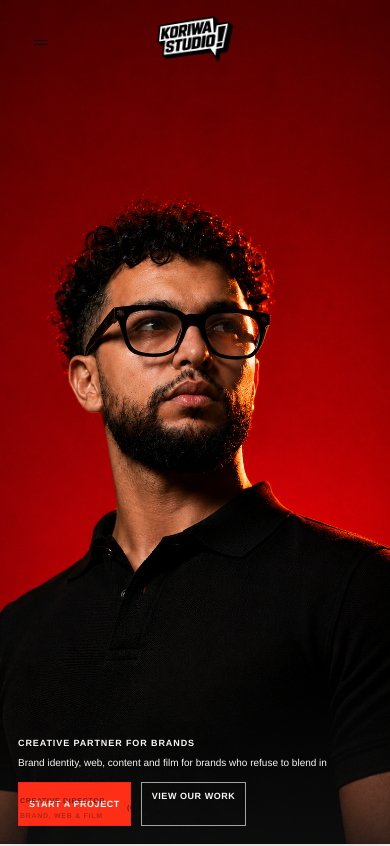
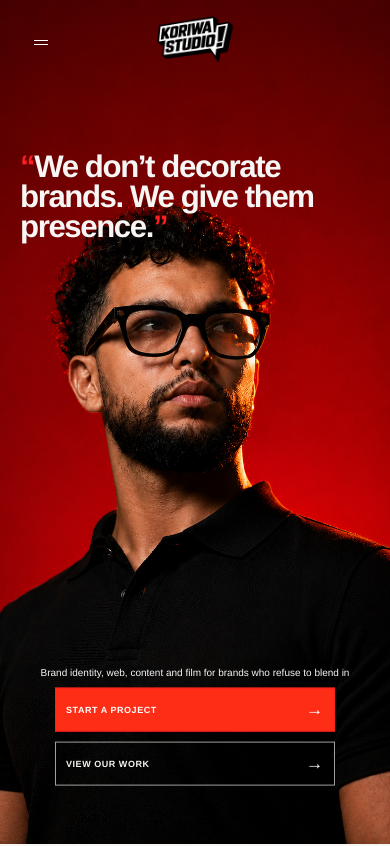
Before and after one commit to koriwa-02/studio-portfolio, a Next.js app: page / in a window 390 px wide. Shown: the top 846 px of the page. Built offline with nearby package versions, Linux system fonts and the light colour scheme; a web font is replaced by a local one.

Commit message:
Refine mobile hero and remove mobile help video

```diff
--- a/src/app/globals.css
+++ b/src/app/globals.css
@@ -397,6 +397,14 @@ button {
   flex: 1;
   margin: 0 18px;
   background: rgb(10 10 10 / 0.2);
+}
+
+.hero-mobile-arrow {
+  display: none;
+}
+
+.mobile-koriwa-label {
+  display: none;
 }
 
 @media (max-width: 767px) {
@@ -1322,3 +1330,159 @@ button {
     repeating-linear-gradient(0deg, rgba(255, 255, 255, 0.42) 0 1px, transparent 1px 40px),
     repeating-linear-gradient(0deg, rgba(255, 255, 255, 0.22) 0 1px, transparent 1px 8px);
 }
+
+@media (max-width: 767px) {
+  .reference-nav-menu-button span {
+    background: var(--color-paper);
+  }
+
+  .reference-hero-mobile-card,
+  .reference-hero-image-mobile {
+    overflow: visible;
+    background: transparent;
+    box-shadow: none;
+    clip-path: none;
+  }
+
+  .reference-hero-meta {
+    display: none;
+  }
+
+  .reference-hero-quote {
+    position: absolute;
+    top: 18%;
+    right: 20px;
+    left: 20px;
+    z-index: 4;
+    display: block;
+    width: auto;
+    color: var(--reference-bg);
+    transform: none;
+  }
+
+  .reference-hero-quote blockquote {
+    max-width: 20rem;
+    color: var(--reference-bg);
+    font-family: Helvetica, Arial, sans-serif;
+    font-size: clamp(1.85rem, 8vw, 3rem);
+    font-weight: 700;
+    letter-spacing: -0.045em;
+    line-height: 0.96;
+    text-transform: none;
+  }
+
+  .reference-hero-quote blockquote span {
+    display: inline;
+  }
+
+  .reference-hero-quote blockquote .reference-hero-quote-mark {
+    display: inline;
+  }
+
+  .reference-hero-quote blockquote em {
+    display: inline;
+    color: var(--reference-bg);
+    font-family: Helvetica, Arial, sans-serif;
+    font-style: normal;
+  }
+
+  .reference-hero-copy {
+    right: 20px;
+    bottom: 48px;
+    left: 20px;
+    text-align: center;
+  }
+
+  .reference-hero-copy::before {
+    display: none;
+  }
+
+  .reference-hero-image {
+    top: 23%;
+    bottom: auto;
+    left: 50%;
+    z-index: 2;
+    display: block;
+    width: 84%;
+    height: auto;
+    aspect-ratio: 4 / 5;
+    object-fit: cover;
+    object-position: center top;
+    transform: translateX(-50%);
+  }
+
+  .reference-hero-image-mobile {
+    top: 0;
+    right: 0;
+    bottom: 0;
+    left: 0;
+    display: block;
+    width: 100%;
+    height: 100%;
+    aspect-ratio: auto;
+    object-fit: cover;
+    object-position: center top;
+    transform: none;
+  }
+
+  .reference-hero-image:not(.reference-hero-image-mobile) {
+    display: none;
+  }
+
+  .reference-hero-copy-label {
+    display: none;
+  }
+
+  .reference-hero-copy .hero-sub {
+    position: relative;
+    top: -0.4rem;
+  }
+
+  .mobile-koriwa-label {
+    position: absolute;
+    right: 0;
+    bottom: 178px;
+    left: 0;
+    z-index: 1;
+    display: block;
+    width: max-content;
+    margin: 0 auto;
+    color: var(--reference-bg);
+    font-family: var(--font-display);
+    font-size: clamp(2.8rem, 17vw, 5rem);
+    font-weight: 700;
+    letter-spacing: -0.08em;
+    line-height: 0.82;
+  }
+
+  .mobile-koriwa-paren {
+    display: inline-block;
+    color: var(--reference-red);
+    margin-inline: 0.08em;
+    transform: translateY(-0.12rem);
+  }
+
+  .reference-hero-copy .hero-buttons {
+    width: min(100%, 280px);
+    margin-inline: auto;
+    flex-direction: column;
+    justify-content: center;
+    transform: translateY(-0.65rem);
+  }
+
+  .reference-hero-cta,
+  .reference-hero-link {
+    display: flex;
+    align-items: center;
+    justify-content: space-between;
+    text-align: left;
+  }
+
+  .hero-mobile-arrow {
+    display: inline-block;
+    font-family: Arial, sans-serif;
+    font-size: 1.1rem;
+    font-weight: 400;
+    line-height: 1;
+  }
+}
--- a/src/components/Hero.tsx
+++ b/src/components/Hero.tsx
@@ -13,6 +13,7 @@ export default function Hero() {
   useGSAP(
     () => {
       const reduced = window.matchMedia("(prefers-reduced-motion: reduce)").matches;
+      const mobile = window.matchMedia("(max-width: 767px)").matches;
 
       if (reduced) return;
 
@@ -48,11 +49,11 @@ export default function Hero() {
         },
       });
 
-      const mobile = window.matchMedia("(max-width: 767px)").matches;
-
       if (mobile) {
         scrollTransition
           .to(".reference-hero-mobile-card", { yPercent: -115, scale: 0.72, opacity: 0, ease: "power2.inOut" }, 0)
+          .to(".hero-buttons", { yPercent: -180, opacity: 0, ease: "power2.inOut" }, 0)
+          .to(".reference-hero-quote", { yPercent: -180, opacity: 0, ease: "power2.inOut" }, 0)
           .to(".reference-hero-word", { yPercent: -115, opacity: 0, ease: "power2.inOut" }, 0)
           .to(".reference-hero-meta", { yPercent: -125, opacity: 0, ease: "power2.inOut" }, 0)
           .to(".hero-build-panel", { opacity: 1, yPercent: 0, ease: "power2.inOut" }, 0.2)
@@ -117,10 +118,10 @@ export default function Hero() {
                 onClick={() => setContactOpen(true)}
                 className="btn-press reference-hero-cta bg-red text-paper"
               >
-                Start a Project
+                <span>Start a Project</span><span className="hero-mobile-arrow" aria-hidden="true">→</span>
               </button>
               <a href="#work" className="btn-press reference-hero-link">
-                View Our Work
+                <span>View Our Work</span><span className="hero-mobile-arrow" aria-hidden="true">→</span>
               </a>
             </div>
           </div>
@@ -143,6 +144,7 @@ export default function Hero() {
             sizes="100vw"
             className="reference-hero-image reference-hero-image-mobile"
           />
+          <span className="mobile-koriwa-label" aria-hidden="true"><span className="mobile-koriwa-paren">(</span>KORIWA<span className="mobile-koriwa-paren">)</span></span>
         </div>
 
         <div className="hero-build-panel">
--- a/src/components/IHelpYou.tsx
+++ b/src/components/IHelpYou.tsx
@@ -1,6 +1,6 @@
 "use client";
 
-import { useRef } from "react";
+import { useEffect, useRef, useState } from "react";
 import { gsap, ScrollTrigger, useGSAP } from "@/lib/useGsap";
 import { helpPoints } from "@/lib/content";
 import { assetPath } from "@/lib/asset";
@@ -8,6 +8,11 @@ import { assetPath } from "@/lib/asset";
 export default function IHelpYou() {
   const sectionRef = useRef<HTMLElement>(null);
   const videoRef = useRef<HTMLVideoElement>(null);
+  const [showVideo, setShowVideo] = useState(false);
+
+  useEffect(() => {
+    setShowVideo(!window.matchMedia("(max-width: 767px)").matches);
+  }, []);
 
   useGSAP(
     () => {
@@ -70,6 +75,7 @@ export default function IHelpYou() {
   return (
     <section ref={sectionRef} className="help-story relative min-h-[620px] overflow-hidden bg-ink text-paper md:min-h-[720px]">
       <div className="help-stage relative min-h-[620px] overflow-hidden md:min-h-[720px]">
+        {showVideo && (
           <video
             ref={videoRef}
             className="help-video absolute inset-0 h-full w-full scale-[1.08] object-cover"
@@ -80,6 +86,7 @@ export default function IHelpYou() {
             loop
             playsInline
           />
+        )}
         <div className="absolute inset-0 bg-ink/70" />
 
         <div className="relative z-10 mx-auto grid min-h-[100svh] w-full max-w-7xl grid-cols-1 content-center gap-12 px-6 py-20 md:grid-cols-12 md:gap-16 md:px-10 md:py-24">
```
Lines whose indentation alone changed are shown as unchanged.
